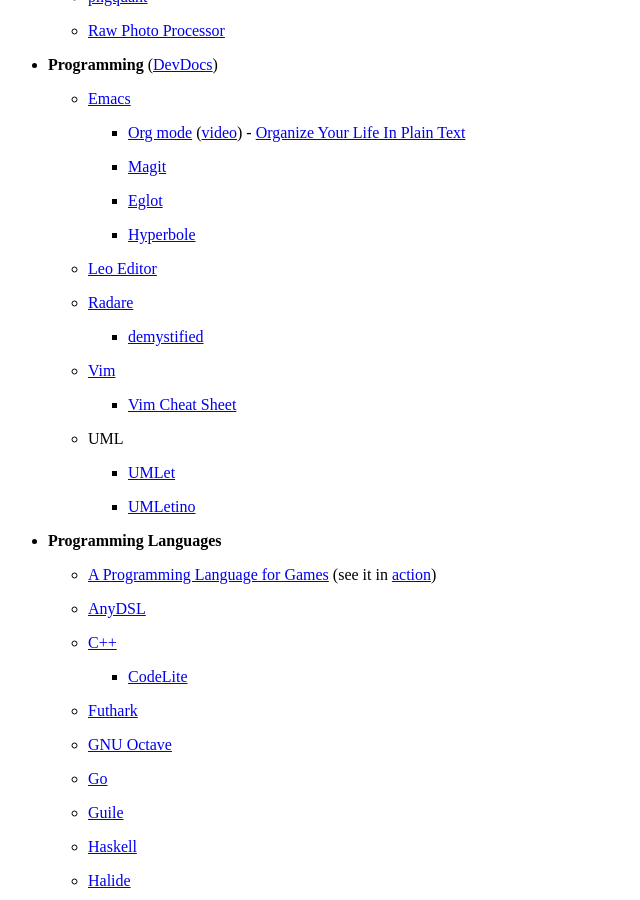
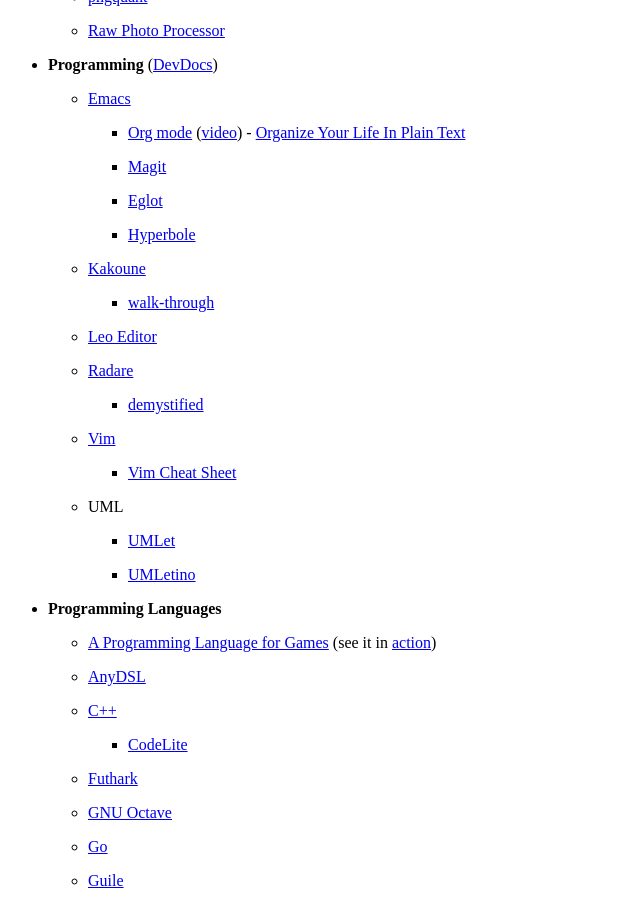
Before and after one commit to wahn/jan_walter_org, a Jekyll site: the page built from links/index.md, in a window 1280 px wide and 900 px high, scrolled down 5225 px. Shown: the whole window, without its empty margins (0-640 px from the left). Built offline with Jekyll 4.4.1, drawn with Linux system fonts in a browser that asks for light colours; Markdown is read by kramdown in place of the engine named in the settings.

Commit message:
Add links for Kakoune (editor) and miniquad (OpenGL).

```diff
--- a/links/index.md
+++ b/links/index.md
@@ -347,6 +347,10 @@
 
         + [Hyperbole](https://www.gnu.org/software/hyperbole)
 
+    - [Kakoune](http://kakoune.org)
+
+        + [walk-through](https://github.com/mawww/kakoune/blob/master/contrib/TRAMPOLINE)
+
     - [Leo Editor](http://leoeditor.com)
 
     - [Radare](https://radare.org/r)
```
Also changed, not shown: other parts of links/index.md (+2 -0 lines).
